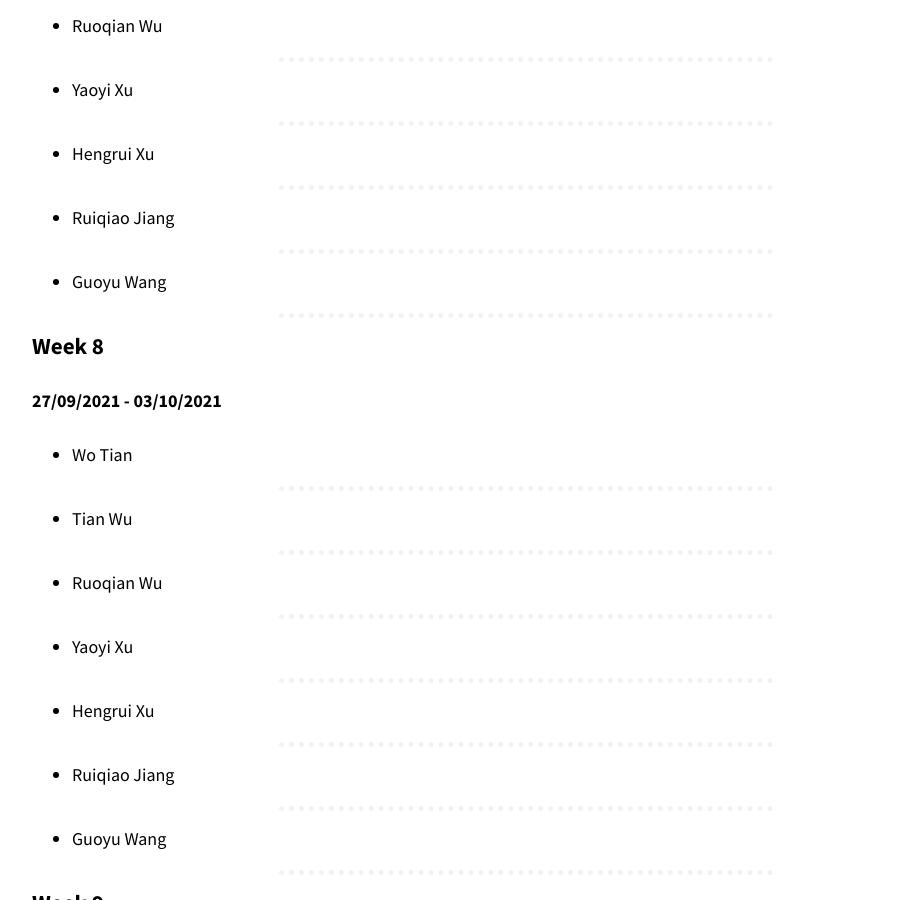
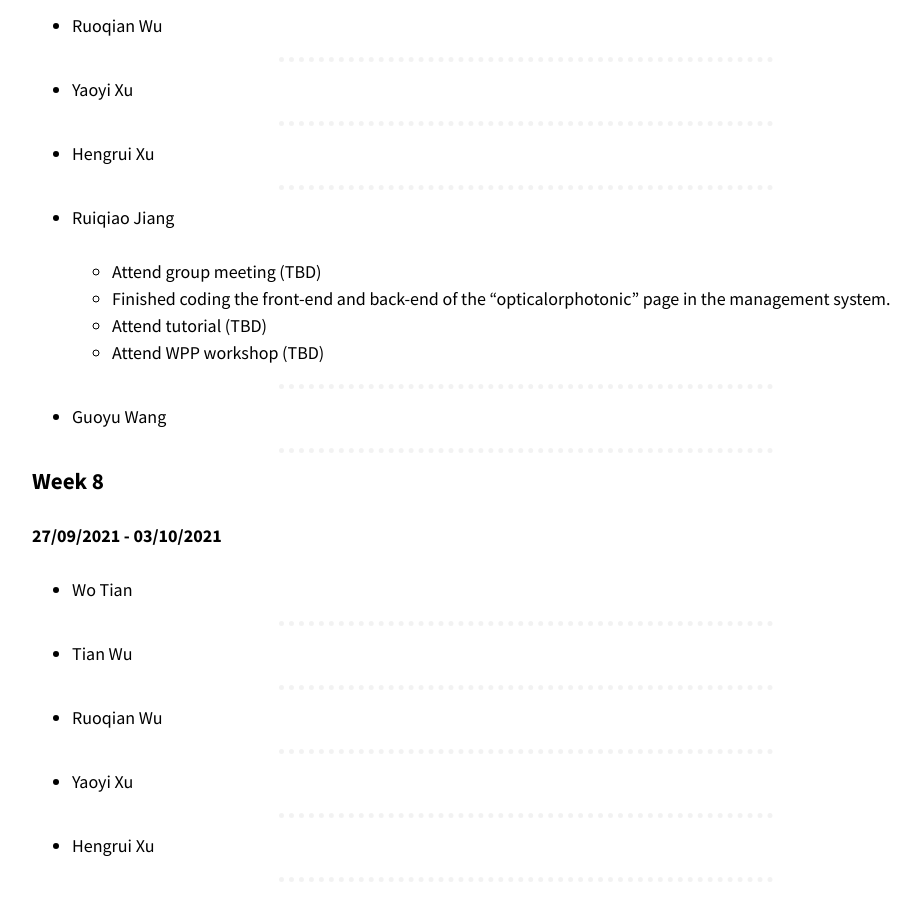
Before and after one commit to optofab/optofab.github.io, a Jekyll site: the page built from work_records.md, in a window 1280 px wide and 900 px high, scrolled down 13969 px. Shown: the whole window, without its empty margins (114-1035 px from the left). Built offline with Jekyll 4.4.1, drawn with Linux system fonts in a browser that asks for light colours; nearby versions of some CDN libraries; emoji names are drawn with the system emoji font.

Commit message:
Update work_records.md

```diff
--- a/work_records.md
+++ b/work_records.md
@@ -582,6 +582,12 @@ _[Don't forget to add hours for each of the work you've done. This line will be
 
 - Ruiqiao Jiang
 
+  - Attend group meeting (TBD)
+  - Finished coding the front-end and back-end of the "opticalorphotonic" page in the management system.
+  - Attend tutorial (TBD)
+  - Attend WPP workshop (TBD)
+
+
 <hr class="hr-dotted">
 
 - Guoyu Wang
```
